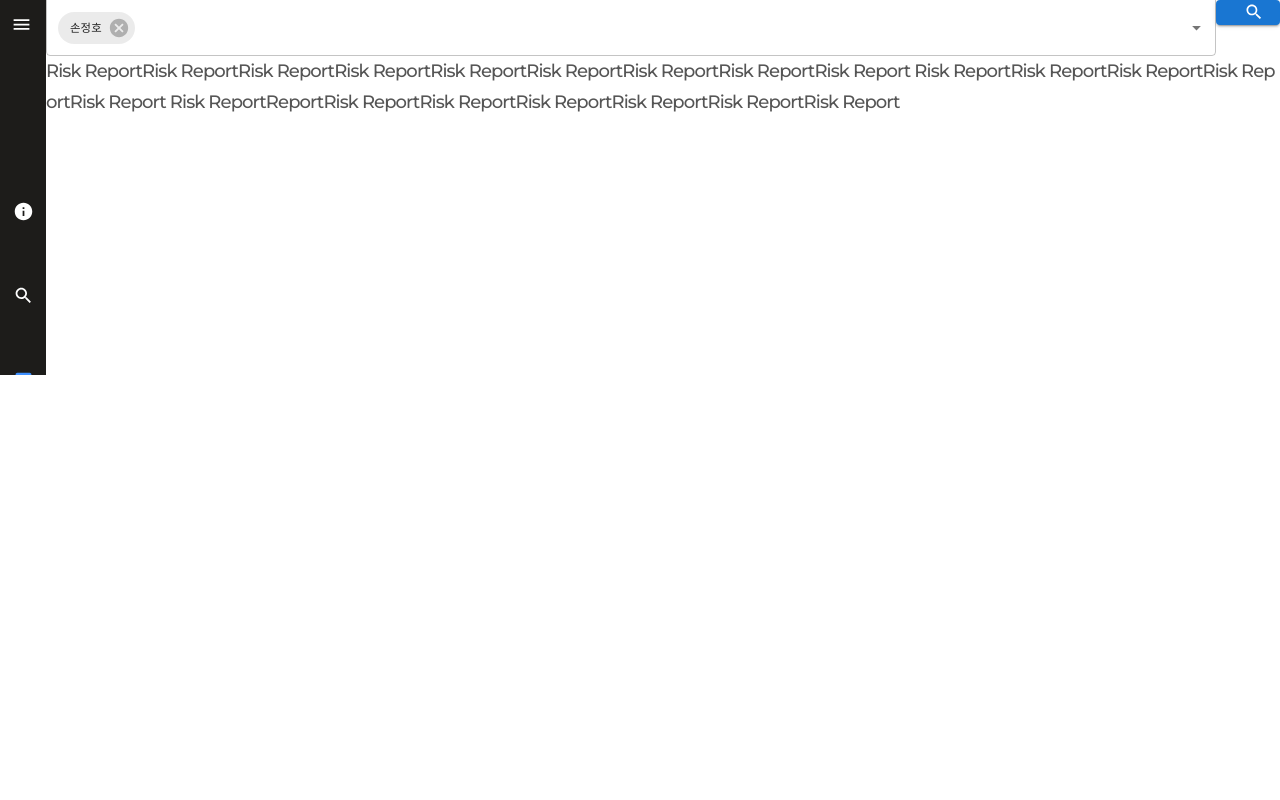
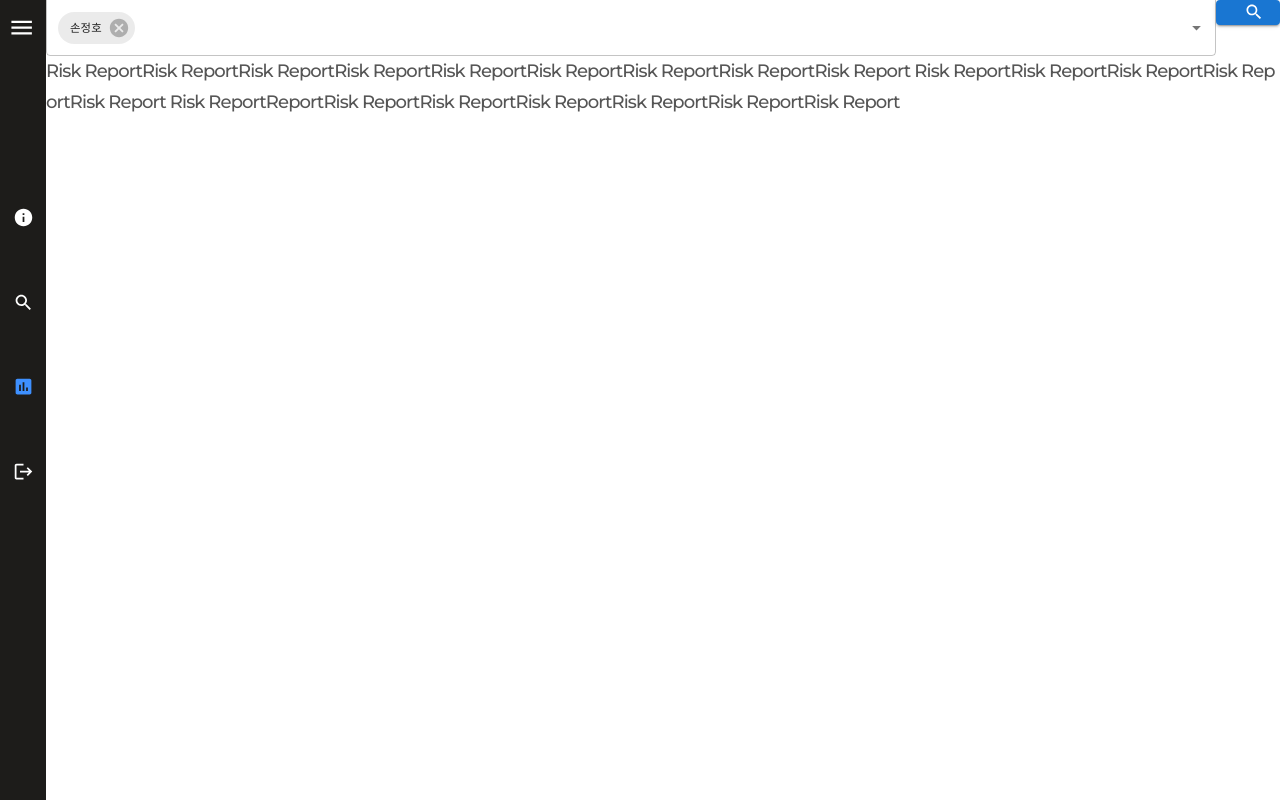
Before and after one commit to fossabot/ai_web_RISKOUT_BTS, a React (Create React App) app in the folder WEB/frontend/: page /riskreport in a window 1280 px wide. Built offline with nearby package versions, Linux system fonts and the light colour scheme; no server answers.

Commit message:
자동 생성된 클래스명 사용 css 삭제 후 직접 css 지정해 해결

```diff
--- a/WEB/frontend/src/components/Modal/SideNavigation.js
+++ b/WEB/frontend/src/components/Modal/SideNavigation.js
@@ -30,8 +30,6 @@ import AssessmentIcon from '@mui/icons-material/Assessment';
 import LogoutIcon from '@mui/icons-material/Logout';
 
 import '../../css/SideNavigation.css';
-
-// 맨 아래 Box 컴포넌트 바로 위에 넣어서 사용 (보류)
 
 const DrawerHeader = styled('div')(({ theme }) => ({
   display: 'flex',
@@ -95,7 +93,7 @@ export default function PersistentDrawerLeft(props) {
 
   return (
     <>
-      <Box sx={{ background: 'rgb(29, 28, 26)', height: 'auto' }}>
+      <Box sx={{ background: 'rgb(29, 28, 26)', height: '100vh'}}>
         <IconButton
           color="inherit"
           aria-label="open drawer"
@@ -104,7 +102,7 @@ export default function PersistentDrawerLeft(props) {
           sx={{ mr: 2 }}
           className="hamburgerMenu"
         >
-          <MenuIcon sx={{ color: '#fff' }} />
+          <MenuIcon sx={{ color: '#fff', fontSize:'1.3em'}} />
         </IconButton>
 
         <SidebarLinkMini icon={InfoIcon} text="언론 동향" href="/presstrends" />
--- a/WEB/frontend/src/css/SideNavigation.css
+++ b/WEB/frontend/src/css/SideNavigation.css
@@ -57,10 +57,6 @@ body::-webkit-scrollbar {
   padding: 6em 0em 0em;
 }
 
-.sub_header .sub_menu .css-1p823my-MuiListItem-root {
-  padding: 1em 1.7em;
-}
-
 .sub_header .sub_menu .list {
   width: 100%;
 }
```
